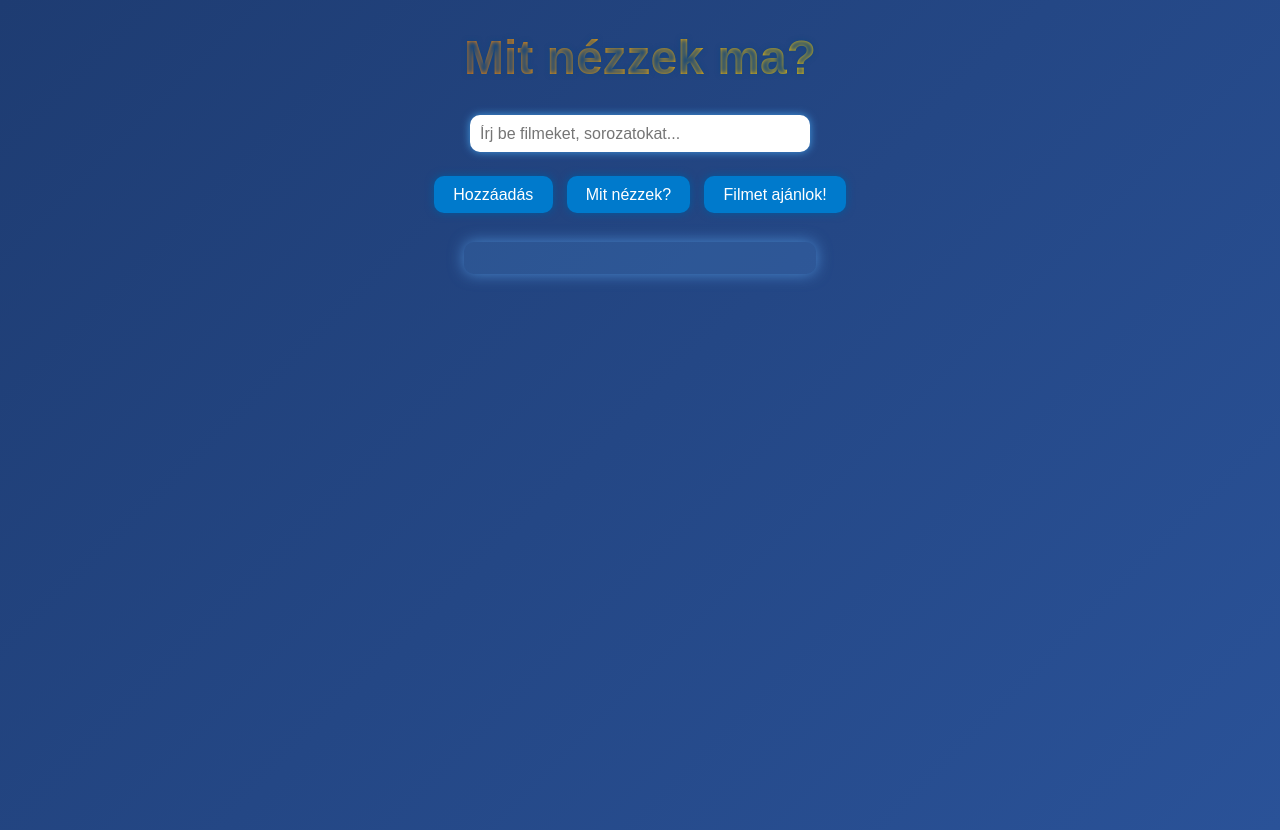
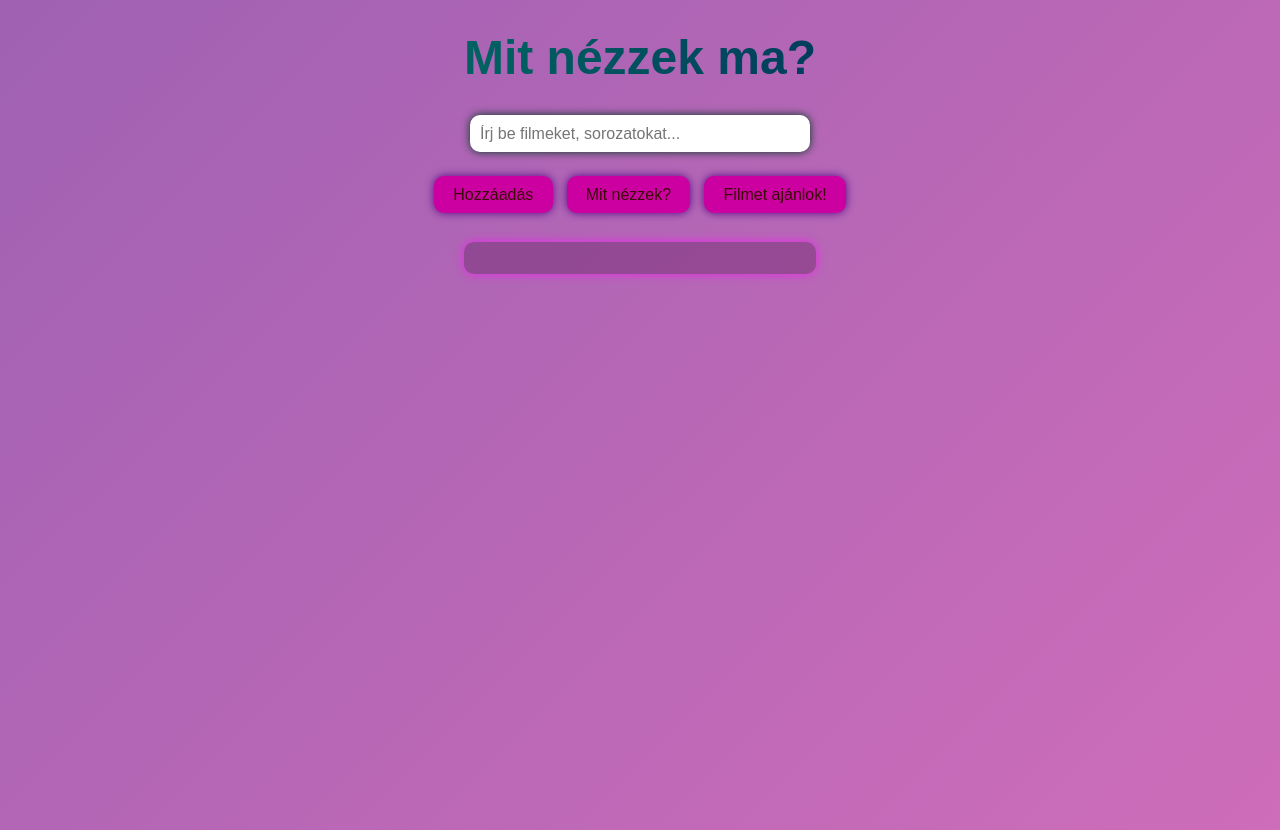
Before and after one commit to Domeesztosz/filmvalasztov2, a plain HTML site: page index.html in a window 1280 px wide. Drawn offline with Linux system fonts and the light colour scheme.

Commit message:
Refactor CSS styles for improved design

```diff
--- a/style.css
+++ b/style.css
@@ -1,16 +1,14 @@
 body {
     font-family: Arial, sans-serif;
     text-align: center;
-    background: linear-gradient(135deg, #1e3c72, #2a5298);
-    color: #e0eaff;
+    background: linear-gradient(135deg, #a061b3, #ce6db9);
+    color: #1eb945;
     margin: 0;
     padding: 2rem;
     min-height: 100vh;
 }
 
 h1 {
-    color: #cce4f7;
-    text-shadow: 0 0 5px #11457e;
     margin-bottom: 1.5rem;
 }
 
@@ -21,14 +19,15 @@ input {
     max-width: 320px;
     border: none;
     border-radius: 10px;
-    box-shadow: 0 0 8px #4299e1;
+    box-shadow: 0 0 8px #033b21;
     outline: none;
     margin-bottom: 1.2rem;
     transition: box-shadow 0.3s;
+    color:#05d149
 }
 
 input:focus {
-    box-shadow: 0 0 12px #a3c9ff;
+    box-shadow: 0 0 12px #420544;
 }
 
 .button-group {
@@ -36,47 +35,42 @@ input:focus {
 }
 
 button {
-    background-color: #007acc;
-    color: white;
+    background-color: #cc00a0;
+    color: rgb(59, 9, 7);
     border: none;
     border-radius: 10px;
     padding: 0.6rem 1.2rem;
     font-size: 16px;
     margin: 0.3rem;
     cursor: pointer;
-    box-shadow: 0 0 8px #005a9e;
+    box-shadow: 0 0 8px #560886;
     transition: background-color 0.3s, box-shadow 0.3s;
 }
 
 button:hover {
-    background-color: #87aac4;
-    box-shadow: 0 0 12px #99caff;
+    background-color: #8c0b96;
+    box-shadow: 0 0 12px #ee37ff;
 }
 
 ul {
     list-style: none;
-    padding: 1rem;
+    padding: 0;
     max-width: 320px;
     margin: 0 auto 1rem auto;
-    color: #d7e6fb;
+    color: #31152d;
     text-align: left;
-    box-shadow: 0 0 15px rgba(100, 180, 255, 0.6);
-    background: rgba(100, 180, 255, 0.15);
+    box-shadow: 0 0 10px #eb26eb;
+    background: rgba(73, 8, 70, 0.3);
     border-radius: 10px;
+    padding: 1rem;
     max-height: 200px;
     overflow-y: auto;
 }
 
 li {
-    padding: 0.3rem 0.6rem;
-    border-bottom: 1px solid rgba(100, 180, 255, 0.3);
-    background-color: rgba(100, 180, 255, 0.25);
-    color: #e0f0ff;
-    border-radius: 6px;
-    margin-bottom: 0.3rem;
-    transition: background-color 0.3s ease;
+    padding: 0.3rem 0;
+    border-bottom: 1px solid #5f226e;
 }
-
 
 li:last-child {
     border-bottom: none;
@@ -86,17 +80,15 @@ li:last-child {
     margin-top: 1.2rem;
     font-size: 1.3rem;
     font-weight: 700;
-    color: #0069db
-;
-    text-shadow: 0 0 6px #00234a
-;
+    color: #701188;
+    text-shadow: 0 0 6px #ffffff;
     min-height: 2em;
 }
 body {
   margin: 0;
   min-height: 100vh;
   transition: background 0.05s linear;
-  background-color: #001e3c; /* sötét alap */
+  background-color: #053c00; /* sötét alap */
   overflow: hidden;
 }
 .rainbow-text {
@@ -107,21 +99,21 @@ body {
 
   background: linear-gradient(
     90deg,
-    #ff0000,
-    #ff9900,
+    #470101,
+    #643d03,
     #ffff00,
-    #33ff00,
-    #00ffff,
-    #0066ff,
-    #cc00ff,
-    #ff0000
+    #135a0156,
+    #006161,
+    #022457,
+    #520166,
+    #3b0101
   );
   background-size: 300%;
   background-clip: text;
   -webkit-background-clip: text;
   color: transparent;
   -webkit-text-fill-color: transparent;
-  animation: rainbowShift 1s linear infinite;
+  animation: rainbowShift 3s linear infinite;
 }
 
 @keyframes rainbowShift {
@@ -135,7 +127,7 @@ body {
 body {
   margin: 0;
   padding: 0;
-  background-color: #0a0a23;
+  background-color: #22831f;
   cursor: none; /* 🔵 elrejti a kurzort */
   overflow: hidden;
 }
@@ -145,7 +137,7 @@ body {
   width: 12px;
   height: 12px;
   border-radius: 50%;
-  background: rgba(0, 200, 255, 0.6); /* világoskék, áttetsző */
+  background: rgba(163, 72, 190, 0.6); /* világoskék, áttetsző */
   pointer-events: none;
   animation: fadeOut 0.8s ease-out forwards;
 }
```
